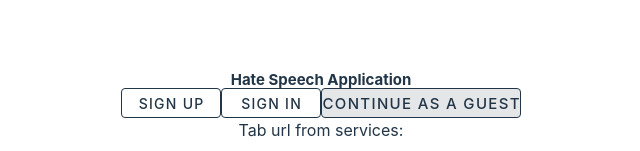
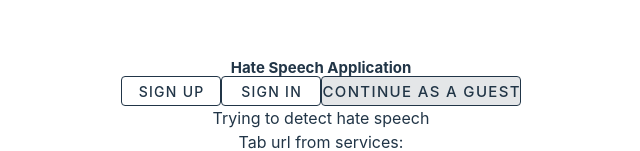
Before and after one commit to charlesanthony1996/medialab-ai, a Vue app in the folder frontend/: page /hatespeech in a window 1280 px wide. Shown: the part 233-384 px from the top of the page, without its empty margins (319-959 px from the left). Built offline with nearby package versions, Linux system fonts and the light colour scheme; no server answers.

Commit message:
cleaning some stuff up

```diff
--- a/frontend/src/components/HateSpeech.vue
+++ b/frontend/src/components/HateSpeech.vue
@@ -1,12 +1,6 @@
 <template>
-    <!-- <p>Trying to detect hate speech</p> -->
-    <!-- <p>Your url: {{ url_name1 }}</p> -->
-    <!-- <p>Tab url: {{  tabUrl }}</p> -->
+    <p>Trying to detect hate speech</p>
     <p>Tab url from services: {{ url_name }}</p>
-    <!-- <p>Loaded: {{ tabLoaded }}</p> -->
-    <!-- <v-btn to="" variant="outlined" @click="getComments">Get Comment</v-btn> -->
-    <!-- <p style="">display comments:</p> -->
-    <!-- <div> {{  comment_des }}</div> -->
 
     <li>
         <v-row><p>Hello whats your daily routine like?</p></v-row>
@@ -19,8 +13,6 @@
     <ul>
         <li v-for="(comment, index) in comment_des" :key="index">{{ comment }}</li>
     </ul>
-
-    <!-- receiving the message from background.js here -->
     <div>{{ receivedMessage }}</div>
 </template>
 
@@ -31,7 +23,6 @@ import { ref, computed, onMounted, onUnmounted } from 'vue'
 import axios from 'axios'
 import { getCurrentTab, url_name, getExampleTabAsync, tabLoaded } from '../services/services'
 import { createWatchCompilerHost } from 'typescript'
-// import { refTag } from '../../public/background'
 
 
 const comment_des = ref([])
@@ -58,17 +49,6 @@ const getComments = async () => {
     }
 }
 
-// const isYoutube = computed(() => {
-//     if(url_name === "https://www.youtube.com") {
-//         // write function to start web scraper. trigger function
-//         getComments().then(() => {
-//             console.log("done")
-//         })
-//     } else {
-//         console.log("couldnt connect to server")
-//     }
-// })
-
 
 async function getCurrentTabAsyncFromComponent() {
     return new Promise((resolve, reject) => {
@@ -84,29 +64,6 @@ async function getCurrentTabAsyncFromComponent() {
     })
 }
 
-
-// chrome.tabs.query({ active: true, lastFocusedWindow: true }, (tabs) => {
-//         if (tabs.length > 0) {
-//             url_name1.value = tabs[0].url
-//             return url_name1
-//         }
-// })
-
-
-
-// async function getExampleTabAsync() {
-// chrome.tabs.onUpdated.addListener(function(tabId, changeInfo, tab) {
-//     if (changeInfo.status === 'complete' && tab.url.includes("http://www.example.com")) {
-//       console.log("Tab updated and loaded: " + tab.url)
-//       tabLoaded.value = "loaded"
-//       return tabLoaded
-//     }
-//     else {
-//         tabLoaded.value = "not loaded"
-//         return tabLoaded
-//     }
-// })
-// }
 
 
 async function sendCommentsToServer() {
@@ -140,26 +97,17 @@ onMounted(async () => {
             console.log("Tab updated and loaded: " + tab.url);
             tabLoaded.value = "loaded"; // This updates the reactive property directly
         } else {
-            tabLoaded.value = "not loaded";
+            tabLoaded.value = "not loaded"
         }
-    };
+    }
 
-    chrome.tabs.onUpdated.addListener(checkTabURL);
-
-    // // getting "hello" here
-    // chrome.runtime.onMessage.addListener((request, sender, sendReponse) => {
-    //     if(request.action === "useTabsAPI") {
-    //         receivedMessage.value = request.data.message
-    //         return receivedMessage
-
-    //     }
-    // })
+    chrome.tabs.onUpdated.addListener(checkTabURL)
 
     try {
-        const status = await getExampleTabAsync();
-        console.log("Tab load status:", status);
+        const status = await getExampleTabAsync()
+        console.log("Tab load status:", status)
     } catch (error) {
-        console.error("Failed to load the tab:", error);
+        console.error("Failed to load the tab:", error)
     }
 
 
@@ -179,15 +127,11 @@ function messageListener(request, sender, sendResponse) {
 }
 
 onMounted(() => {
-    // chrome.runtime.onMessage.addListener(messageListener)
     chrome.runtime.onMessage.addListener(handleMessage)
 })
 
 onUnmounted(() => {
-    // chrome.runtime.onMessage.removeListener(messageListener)
     chrome.runtime.onMessage.removeListener(handleMessage)
-
-    // chrome.tabs.onUpdated.removeListener(checkTabURL);
 })
 
 </script>
```
